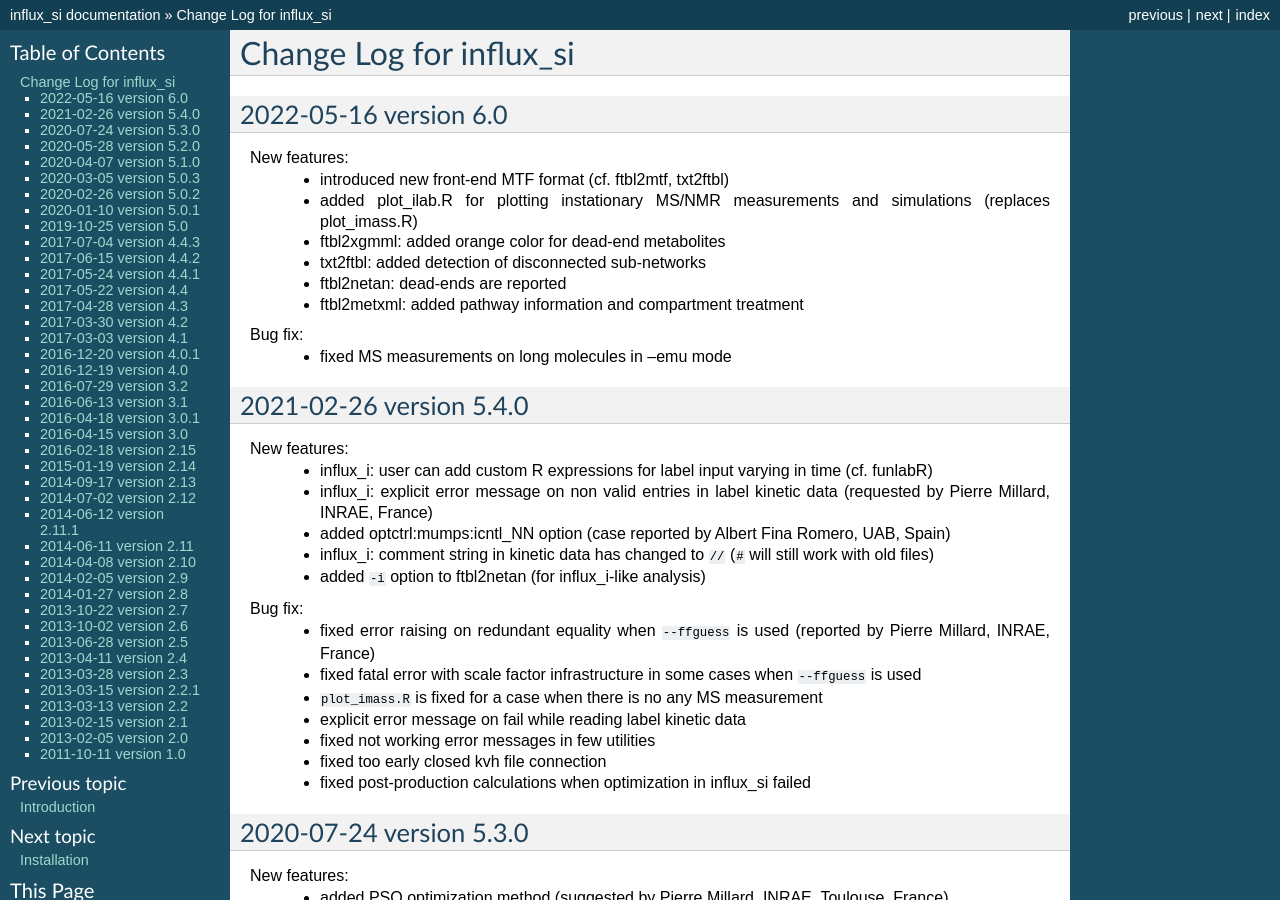
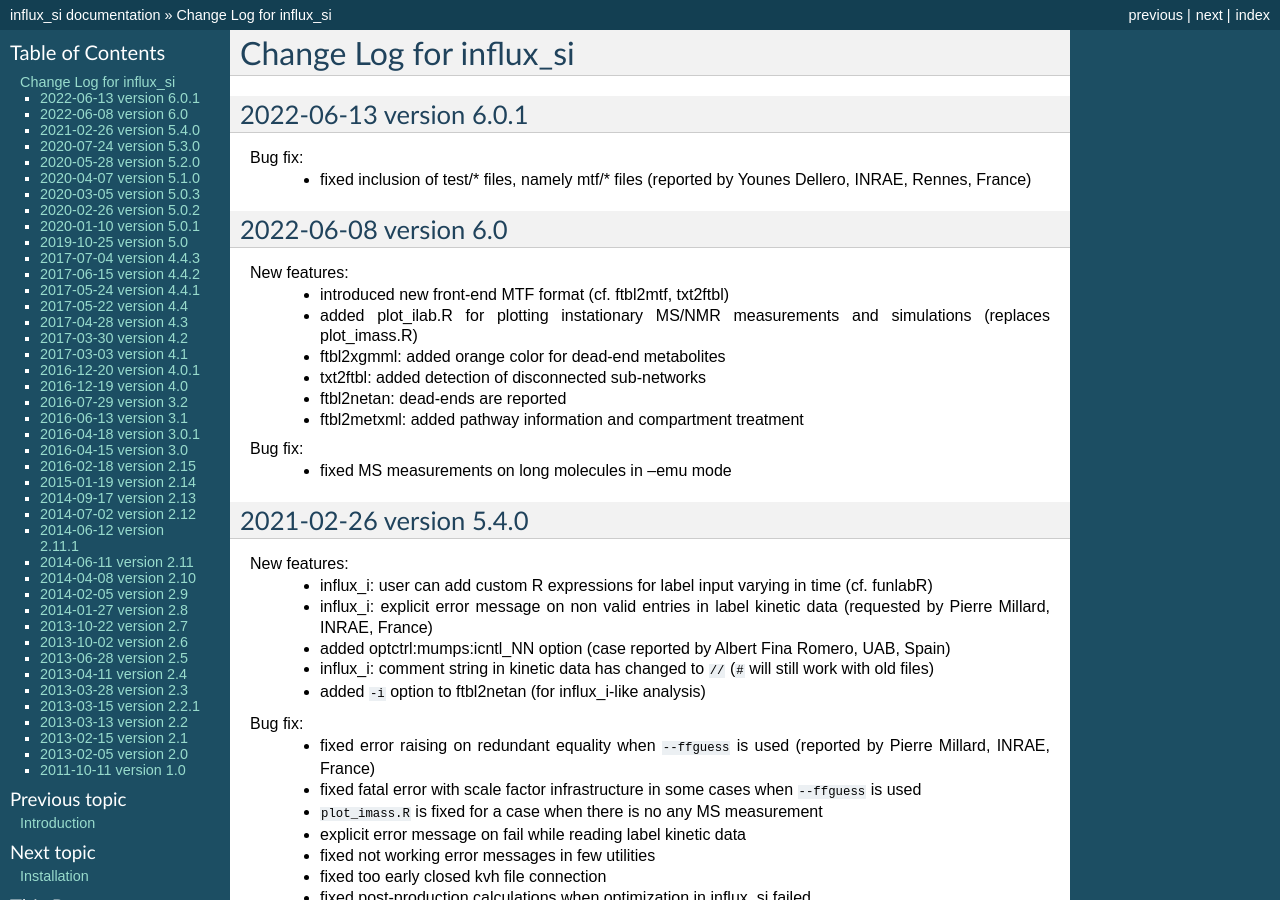
Before and after one commit to sgsokol/influx, a Sphinx documentation site: the page built from influx_si/doc/changelog.rst, in a window 1280 px wide and 900 px high. Built offline with Sphinx 7.4.7, drawn with Linux system fonts in a browser that asks for light colours.

Commit message:
v6.0.1 fixed test/*/*/*/* inclusion
Signed-off-by: Serguei Sokol <sokol@insa-toulouse.fr>

```diff
--- a/influx_si/doc/ChangeLog.txt
+++ b/influx_si/doc/ChangeLog.txt
@@ -2,7 +2,13 @@
 Change Log for influx_si
 ========================
 
-2022-05-16 version 6.0
+2022-06-13 version 6.0.1
+------------------------
+
+Bug fix:
+ - fixed inclusion of test/* files, namely mtf/* files (reported by Younes Dellero, INRAE, Rennes, France)
+
+2022-06-08 version 6.0
 ----------------------
 New features:
  - introduced new front-end MTF format (cf. ftbl2mtf, txt2ftbl)
```
Also changed, not shown: influx_si/doc/html/changelog.html (+13 -2 lines), influx_si/doc/html/searchindex.js.
